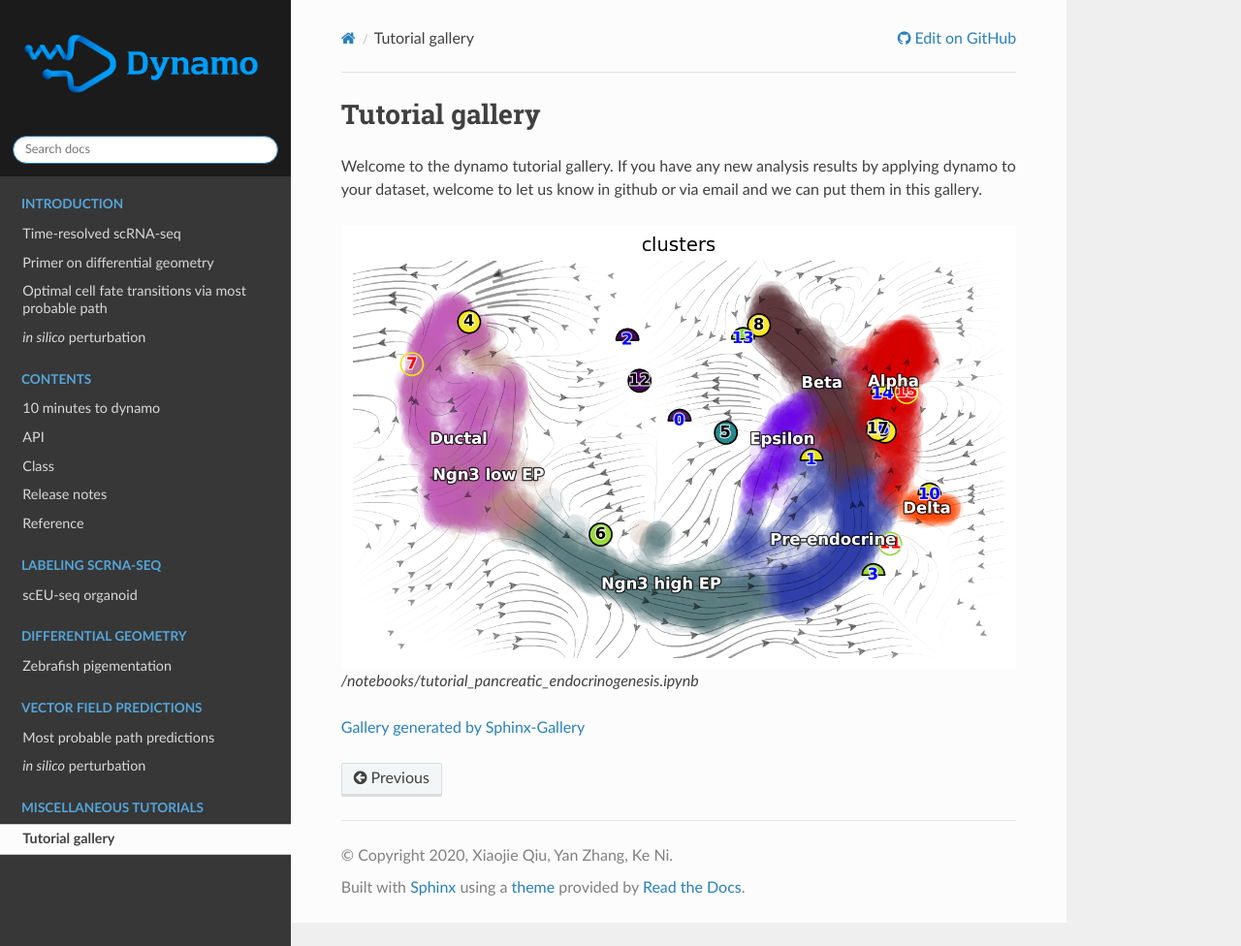
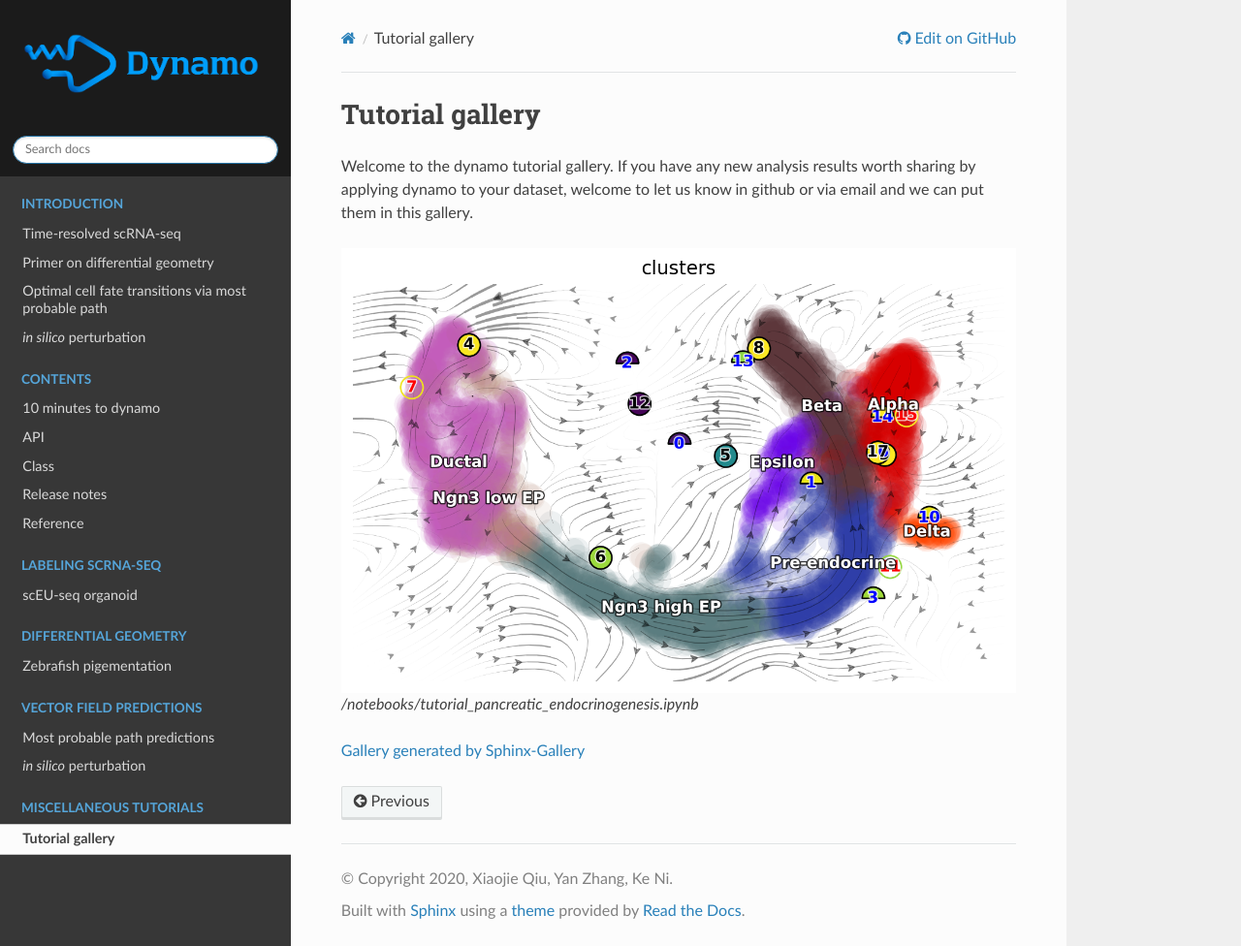
Before and after one commit to aristoteleo/dynamo_readthedocs, a Sphinx documentation site: the page built from docs/source/gallery/index.rst, in a window 1280 px wide and 976 px high. Shown: the whole window at 97% size. Built offline with Sphinx 7.4.7 and the Read the Docs theme 2.0.0, drawn with Linux system fonts in a browser that asks for light colours; pages that are not in the unit, such as notebooks, are missing from menus.

```diff
--- a/docs/source/gallery/index.rst
+++ b/docs/source/gallery/index.rst
@@ -7,7 +7,7 @@
 Tutorial gallery
 ==================
 
-Welcome to the dynamo tutorial gallery. If you have any new analysis results by applying dynamo to your dataset, welcome to let us know in github or via email and we can put them in this gallery.
+Welcome to the dynamo tutorial gallery. If you have any new analysis results worth sharing by applying dynamo to your dataset, welcome to let us know in github or via email and we can put them in this gallery.
 
 
 .. raw:: html
```
Also changed, not shown: docs/source/notebooks/perturbation_tutorial/output_18_1.png.
